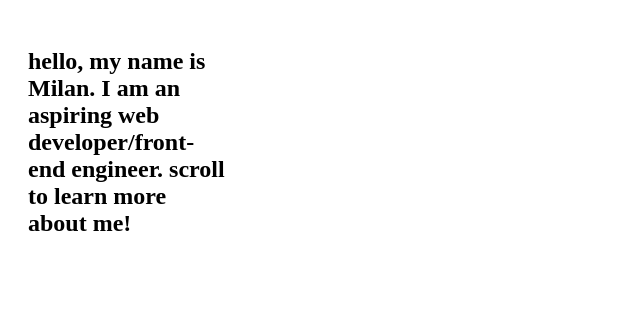
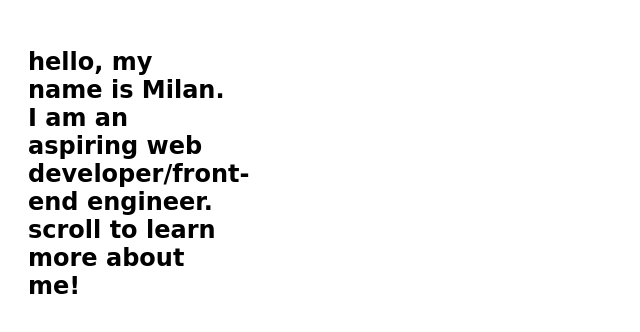
Before and after one commit to 010101codes/010101codes.github.io, a plain HTML site: page index.html in a window 1280 px wide. Shown: the whole page, without its empty margins (0-640 px from the left). Drawn offline with Linux system fonts and the light colour scheme.

Commit message:
Update style01.css

```diff
--- a/style01.css
+++ b/style01.css
@@ -9,7 +9,7 @@ video {
  }
 
 div {
-	align-content: center;
+	font-family: 'Press Start 2P', cursive;
  	position: fixed;
  	background:  #ffffff;
  	hover: 2px;
```
